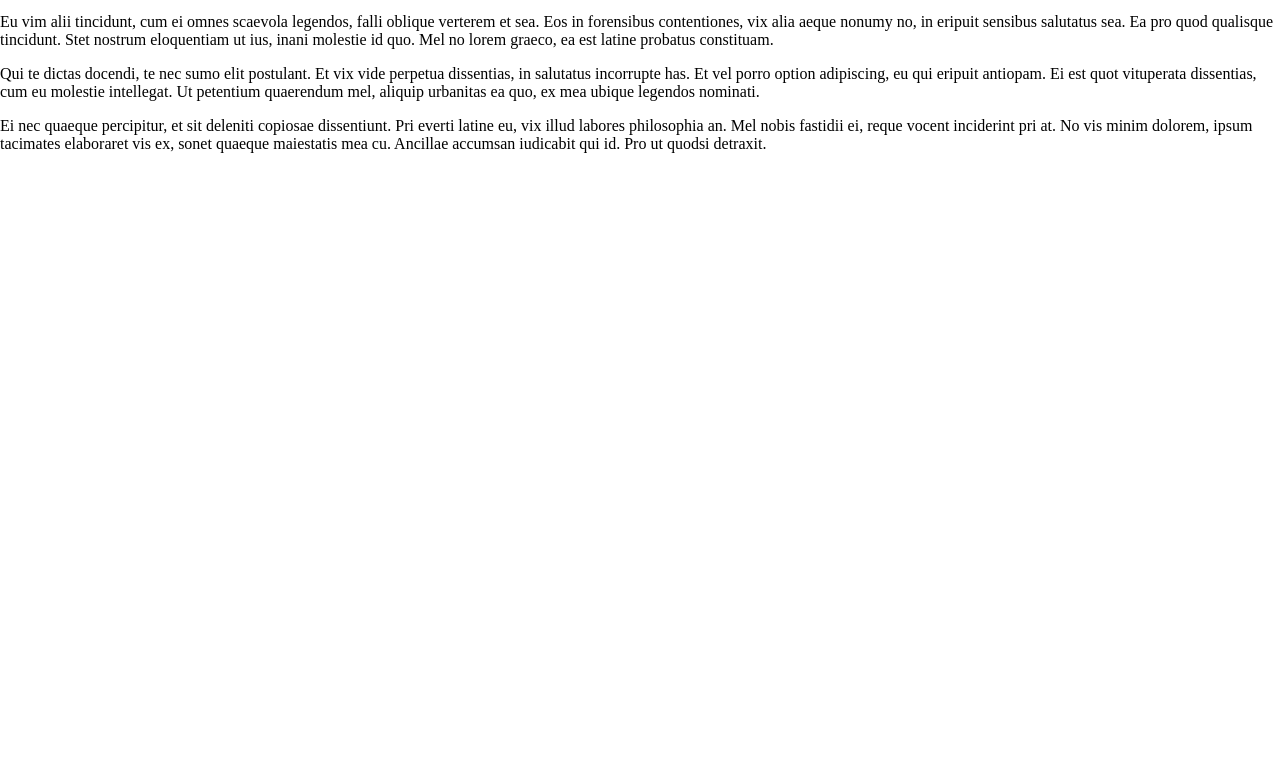
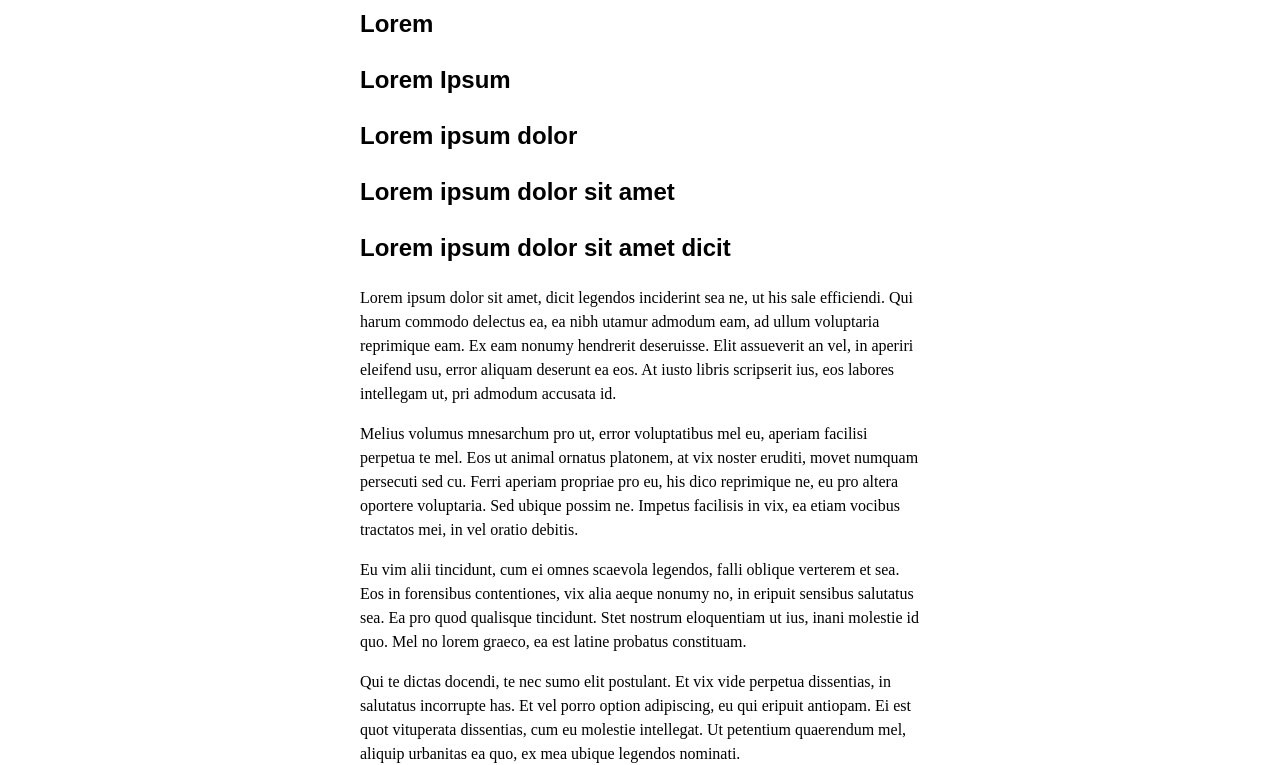
Before and after one commit to patrickhill/loremipsum.rocks, a plain HTML site: page index.html in a window 1280 px wide. Shown: the part 149-914 px from the top of the page. Before the commit the page ends 800 px from the top, so only its background shows below. Drawn offline with Linux system fonts and the light colour scheme.

Commit message:
adds more lorem

```diff
--- a/index.html
+++ b/index.html
@@ -10,6 +10,18 @@
       padding: 0;
       margin: 0;
     }
+    html {
+      font-size: 16px;
+      line-height: 1.5;
+    }
+    body {
+      padding: 64px;
+      max-width: 35em;
+      margin: 0 auto;
+    }
+    h1,h2,h3,h4,h5,h6 {
+      font-family: sans-serif;
+    }
 
   </style>
 </head>
@@ -17,6 +29,14 @@
 <body>
 
   <h1>Lorem Ipsum</h1>
+  <hr>
+
+  <h2>Lorem</h2>
+  <h2>Lorem Ipsum</h2>
+  <h2>Lorem ipsum dolor</h2>
+  <h2>Lorem ipsum dolor sit amet</h2>
+  <h2>Lorem ipsum dolor sit amet dicit</h2>
+  <h2></h2>
   <p>
     Lorem ipsum dolor sit amet, dicit legendos inciderint sea ne, ut his sale efficiendi. Qui harum commodo delectus ea, ea nibh utamur admodum eam, ad ullum voluptaria reprimique eam. Ex eam nonumy hendrerit deseruisse. Elit assueverit an vel, in aperiri eleifend usu, error aliquam deserunt ea eos. At iusto libris scripserit ius, eos labores intellegam ut, pri admodum accusata id.
   </p>
```
